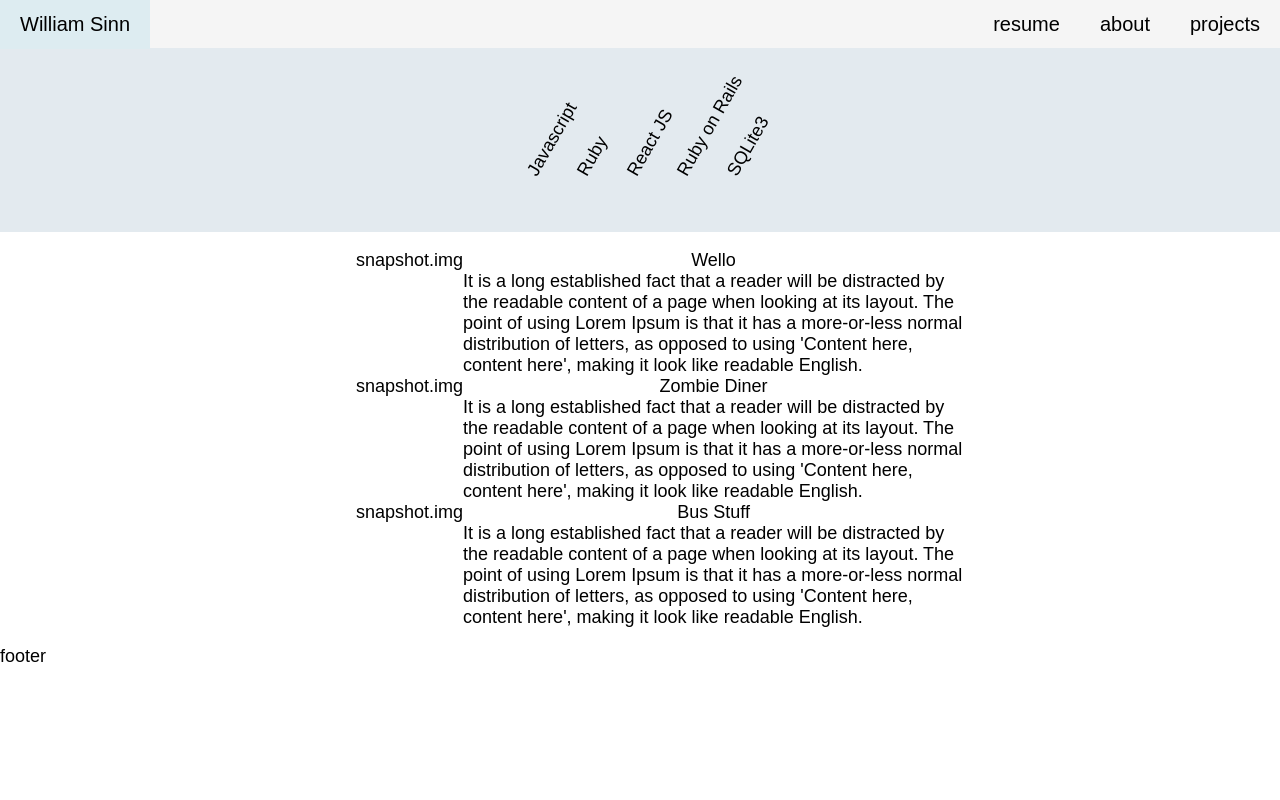
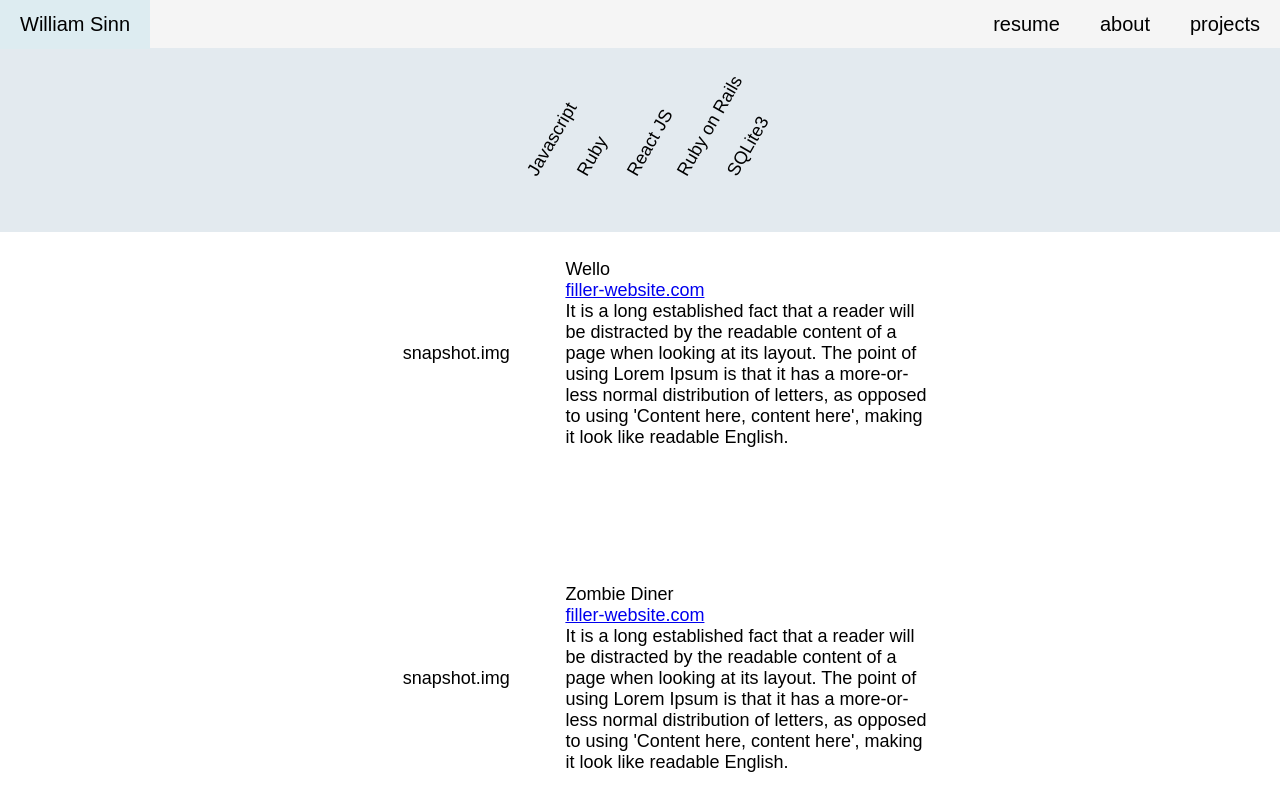
Before and after one commit to willsinn/ws-portfolio, a React (Create React App) app: page /projects in a window 1280 px wide. Shown: the top 800 px of the page. Built offline with nearby package versions, Linux system fonts and the light colour scheme; the HTML template or start-up script is replaced by a standard one.

Commit message:
add elem styles

```diff
--- a/src/App.css
+++ b/src/App.css
@@ -93,3 +93,18 @@ li {
   height: 100px;
   margin-right: -75px;
 }
+.project-item {
+  height: 325px;
+  width: 100%;
+}
+.prj-i-left {
+  min-width: 100px;
+  width: 30%;
+  margin: 0.5em;
+}
+.prj-i-right {
+  min-width: 250px;
+  width: 60%;
+  align-items: flex-start;
+  margin: 0.5em;
+}
--- a/src/components/ProjectsPage.js
+++ b/src/components/ProjectsPage.js
@@ -16,11 +16,12 @@ const ProjectsPage = () => {
     const projects = projectList();
     if (projects && projects.length > 0) {
       return projects.map((project) => (
-        <li key={`${project.title}-id`}>
+        <li key={`${project.title}-id`} className="project-item">
           <div className="horz-wrap">
-            <div>{project.img}</div>
-            <div className="col-1">
+            <div className="prj-i-left col-1">{project.img}</div>
+            <div className="prj-i-right col-1">
               <div>{project.title}</div>
+              <a href="/link">{project.link}</a>
               <div>{project.desc}</div>
             </div>
           </div>
```
